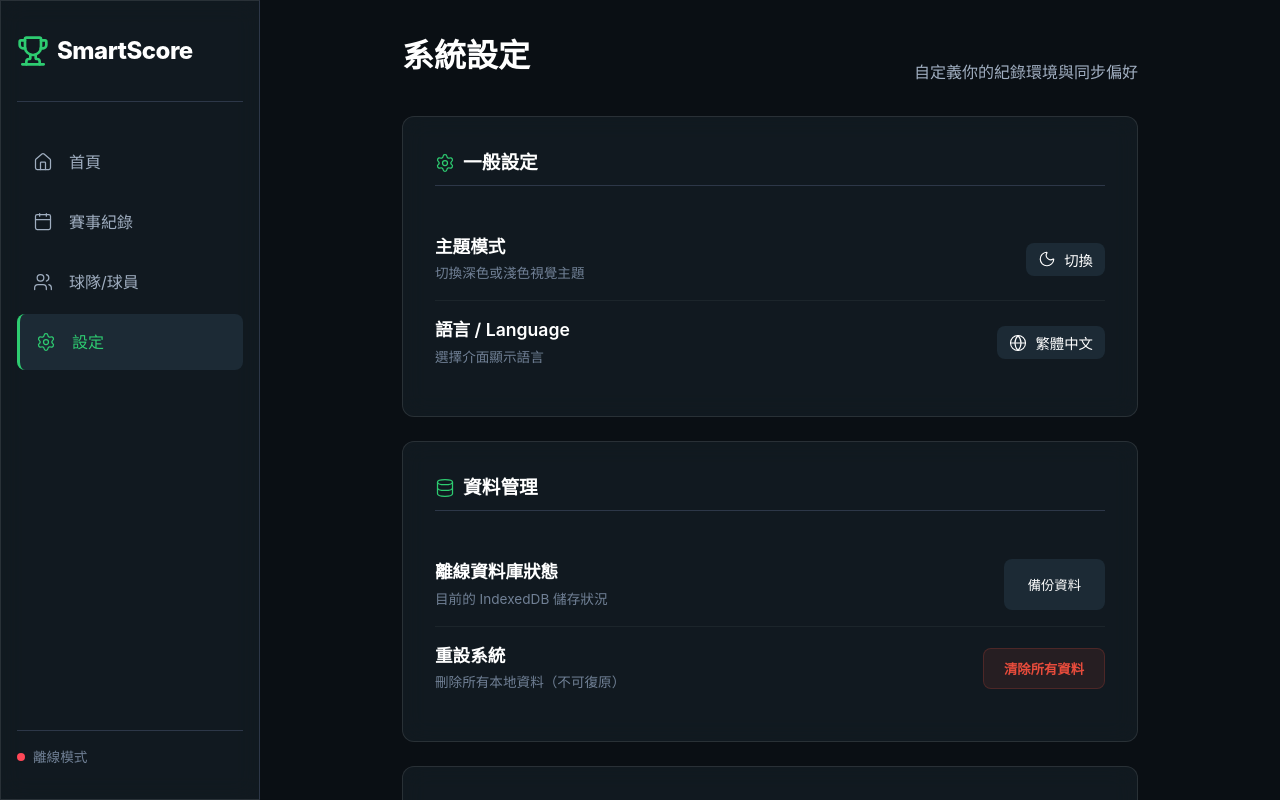
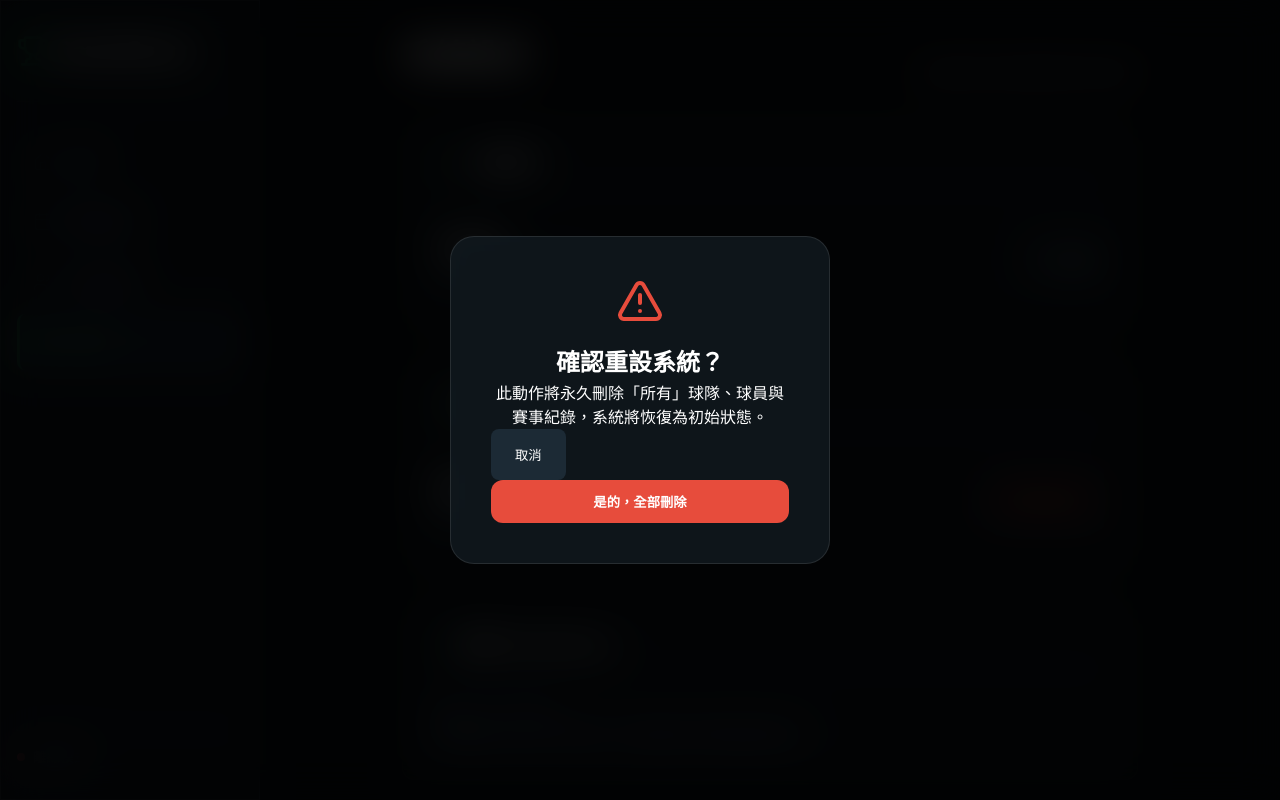
Before and after one commit to Frost-Sakura/Baseball-record, a React (Vite) app: page /settings in a window 1280 px wide. Both pictures are taken after a click on the button "清除所有資料". Shown: the top 800 px of the page. Built offline with nearby package versions, Linux system fonts and the light colour scheme.

Commit message:
feat: implement robust system reset and global dark input styles

```diff
--- a/src/components/settings.tsx
+++ b/src/components/settings.tsx
@@ -1,7 +1,35 @@
-import React from 'react';
-import { Settings as SettingsIcon, Info, Database, Moon, Globe } from 'lucide-react';
+import React, { useState } from 'react';
+import { Settings as SettingsIcon, Info, Database, Moon, AlertTriangle, Loader2 } from 'lucide-react';
+import { db } from '../services/db';
 
 export const Settings: React.FC = () => {
+  const [showConfirm, setShowConfirm] = useState(false);
+  const [isResetting, setIsResetting] = useState(false);
+
+  const handleResetSystem = async () => {
+    setIsResetting(true);
+    try {
+      // 徹底刪除資料庫
+      await db.delete();
+
+      // 清除可能存在的本地快取
+      localStorage.clear();
+      sessionStorage.clear();
+
+      console.log('Database and storage cleared successfully.');
+
+      // 稍微延遲一下讓使用者看到成功狀態
+      setTimeout(() => {
+        window.location.href = '/';
+      }, 1000);
+    } catch (err) {
+      console.error('Reset error:', err);
+      alert('重設失敗，請嘗試手動清除瀏覽器資料。');
+      setIsResetting(false);
+      setShowConfirm(false);
+    }
+  };
+
   return (
     <div className="settings-page">
       <header className="page-header">
@@ -21,21 +49,9 @@ export const Settings: React.FC = () => {
               <span className="desc">切換深色或淺色視覺主題</span>
             </div>
             <div className="control">
-              <button className="btn-secondary small">
+              <button className="btn-secondary small" onClick={() => alert('主題切換功能開發中')}>
                 <Moon size={18} strokeWidth={1.5} />
                 <span>切換</span>
-              </button>
-            </div>
-          </div>
-          <div className="setting-item">
-            <div className="info">
-              <span className="label">語言 / Language</span>
-              <span className="desc">選擇介面顯示語言</span>
-            </div>
-            <div className="control">
-              <button className="btn-secondary small">
-                <Globe size={18} strokeWidth={1.5} />
-                <span>繁體中文</span>
               </button>
             </div>
           </div>
@@ -48,17 +64,16 @@ export const Settings: React.FC = () => {
           </div>
           <div className="setting-item">
             <div className="info">
-              <span className="label">離線資料庫狀態</span>
-              <span className="desc">目前的 IndexedDB 儲存狀況</span>
-            </div>
-            <button className="btn-secondary">備份資料</button>
-          </div>
-          <div className="setting-item">
-            <div className="info">
               <span className="label">重設系統</span>
               <span className="desc">刪除所有本地資料（不可復原）</span>
             </div>
-            <button className="btn-danger">清除所有資料</button>
+            <button
+              className="btn-danger"
+              onClick={() => setShowConfirm(true)}
+              style={{ pointerEvents: 'auto', cursor: 'pointer' }}
+            >
+              清除所有資料
+            </button>
           </div>
         </section>
 
@@ -74,8 +89,32 @@ export const Settings: React.FC = () => {
         </section>
       </div>
 
+      {/* 自定義確認彈窗 - 確保不被瀏覽器攔截 */}
+      {showConfirm && (
+        <div className="modal-overlay danger">
+          <div className="modal-content glass confirm-box">
+            <div className="confirm-icon">
+              {isResetting ? <Loader2 size={48} className="animate-spin" color="#e74c3c" /> : <AlertTriangle size={48} color="#e74c3c" />}
+            </div>
+            <h2>{isResetting ? '正在清除...' : '確認重設系統？'}</h2>
+            <p>此動作將永久刪除「所有」球隊、球員與賽事紀錄，系統將恢復為初始狀態。</p>
+
+            {!isResetting && (
+              <div className="form-actions row">
+                <button type="button" className="btn-secondary flex-1" onClick={() => setShowConfirm(false)}>
+                  取消
+                </button>
+                <button type="button" className="btn-danger-solid flex-1" onClick={handleResetSystem}>
+                  是的，全部刪除
+                </button>
+              </div>
+            )}
+          </div>
+        </div>
+      )}
+
       <style>{`
-        .settings-page { padding: var(--space-xl); max-width: 800px; margin: 0 auto; }
+        .settings-page { padding: var(--space-xl); max-width: 800px; margin: 0 auto; position: relative; }
         .settings-grid { display: flex; flex-direction: column; gap: var(--space-lg); margin-top: var(--space-xl); }
         .settings-section { padding: var(--space-xl); border-radius: var(--radius-lg); }
         .section-title { display: flex; align-items: center; gap: var(--space-sm); margin-bottom: var(--space-xl); padding-bottom: var(--space-sm); border-bottom: 1px solid var(--border-color); color: var(--accent-primary); }
@@ -84,7 +123,6 @@ export const Settings: React.FC = () => {
         .setting-item .label { display: block; font-weight: 600; font-size: 1.1rem; }
         .setting-item .desc { font-size: 0.85rem; color: var(--text-muted); }
 
-        /* 統一按鈕風格 */
         .btn-danger {
           background: rgba(231, 76, 60, 0.1);
           color: #e74c3c;
@@ -93,10 +131,21 @@ export const Settings: React.FC = () => {
           border-radius: 8px;
           font-weight: 600;
           transition: all 0.2s;
+          cursor: pointer;
+          pointer-events: auto;
         }
-        .btn-danger:hover { background: #e74c3c; color: #fff; }
+        .btn-danger:hover { background: #e74c3c; color: #fff; transform: translateY(-2px); }
+        .btn-danger:active { transform: scale(0.95); }
 
         .btn-secondary.small { padding: 6px 12px; font-size: 0.9rem; }
+
+        .modal-overlay { position: fixed; top: 0; left: 0; width: 100%; height: 100%; background: rgba(0,0,0,0.85); display: flex; align-items: center; justify-content: center; z-index: 5000; backdrop-filter: blur(20px); }
+        .modal-content { padding: 40px; border-radius: 24px; width: 380px; text-align: center; border: 1px solid rgba(255,255,255,0.1); }
+        .confirm-icon { margin-bottom: 20px; display: flex; justify-content: center; }
+        .btn-danger-solid { background: #e74c3c; color: white; padding: 12px; border-radius: 12px; font-weight: 700; width: 100%; }
+
+        .animate-spin { animation: spin 1s linear infinite; }
+        @keyframes spin { from { transform: rotate(0deg); } to { transform: rotate(360deg); } }
 
         .about-content { font-size: 0.9rem; color: var(--text-secondary); line-height: 1.6; }
       `}</style>
```
